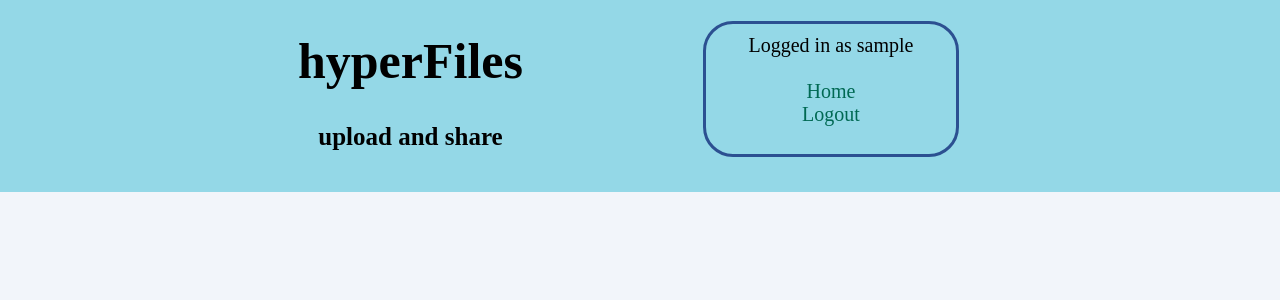
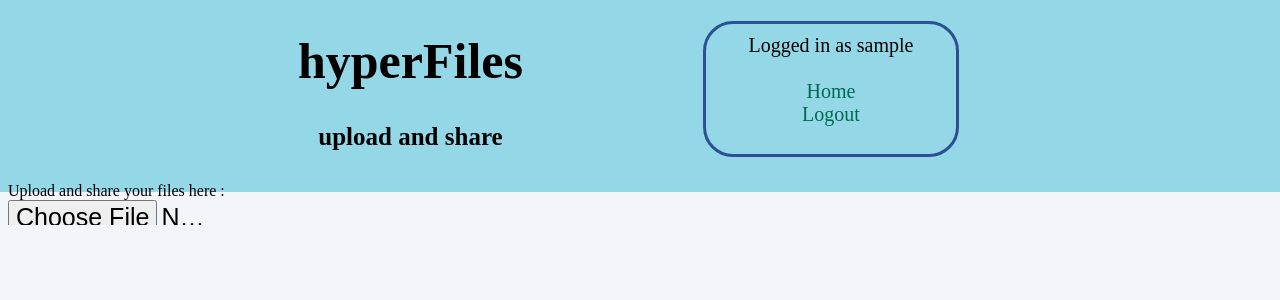
Before and after one commit to Pakopac/filer, a PHP site: page /index.php in a window 1280 px wide. Shown: the top 300 px of the page. Run offline with PHP 8.4, Linux system fonts and the light colour scheme; the visitor is signed in with stand-in values (Sample User, id 1).

Commit message:
Added message for users logged and input file

```diff
--- a/index.php
+++ b/index.php
@@ -5,11 +5,15 @@ $title = "Home";
 
 ob_start();
 ?>
+    <link rel="stylesheet" href="styles.css">
  <?php if (!isset($_SESSION['pseudo'])): ?>
-    <link rel="stylesheet" href="styles.css">
     <div class="messageWelcome">Welcome to this site</div>
-        <div class="messageNotLogged">You need to logged in to upload and access at your files</div>
+    <div class="messageNotLogged">You need to logged in to upload and access at your files</div>
  <?php endif; ?>
+<?php if (isset($_SESSION['pseudo'])):?>
+    <div class="messageLogged">Upload and share your files here :</div>
+    <input type="file">
+<?php endif; ?>
 <?php
 $content = ob_get_contents();
 ob_end_clean();
```
